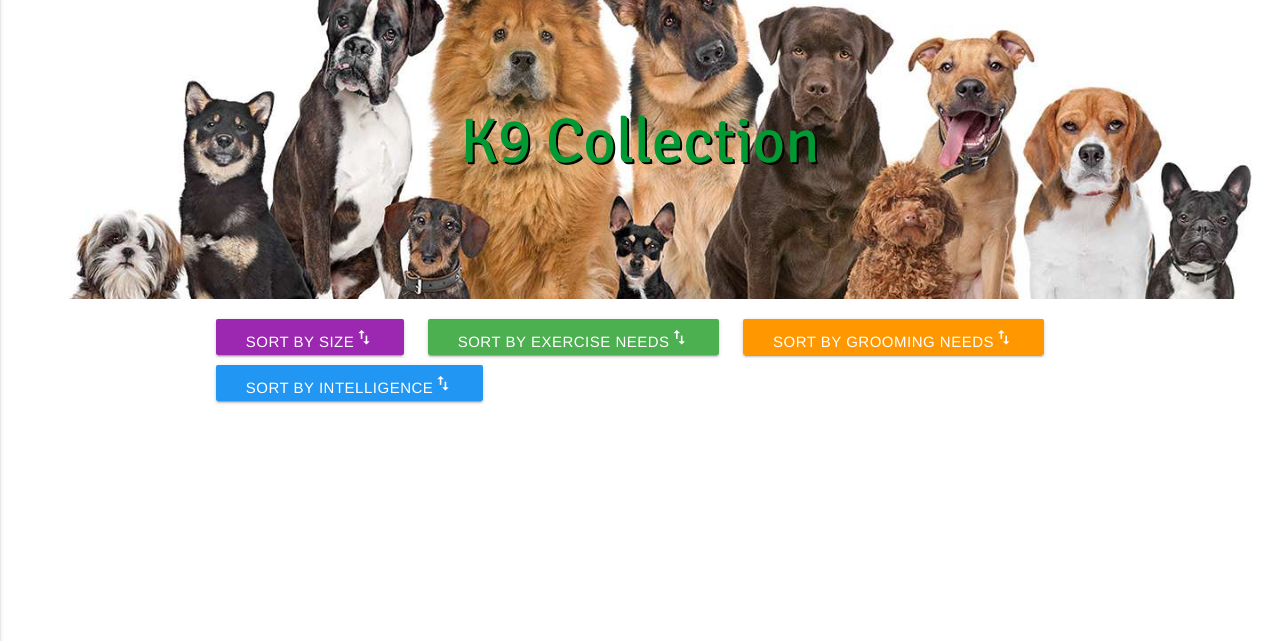
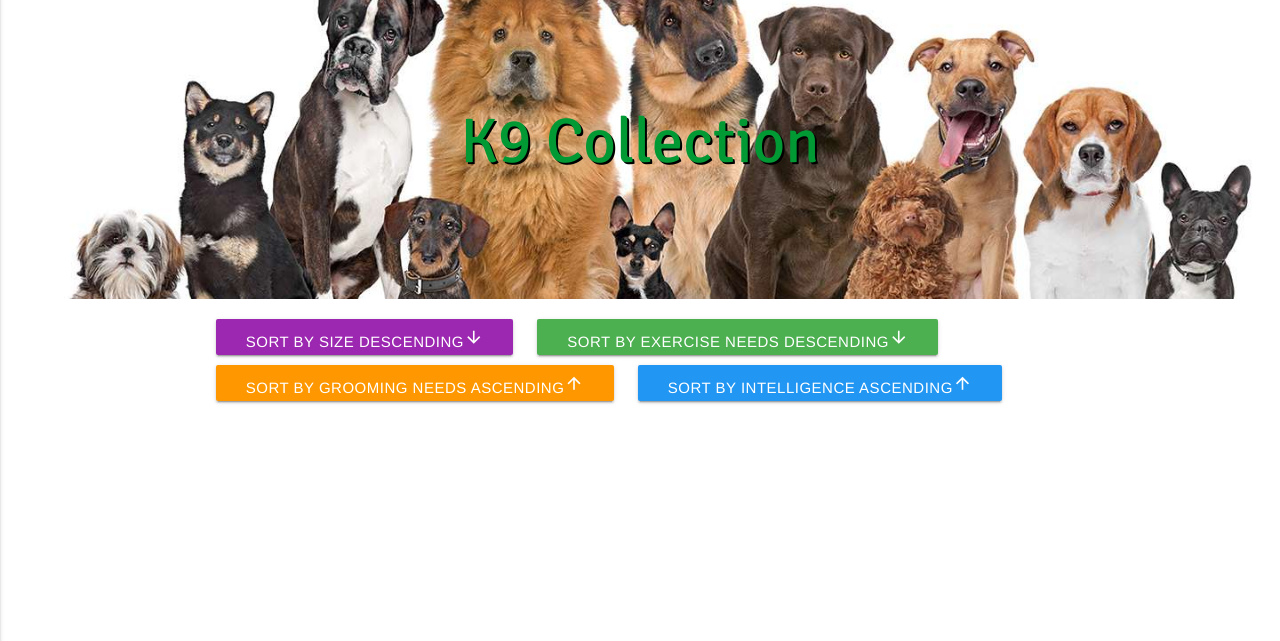
Before and after one commit to skies09/dog-database-ds, a Flask app: page /sort_by_size/1/ in a window 1280 px wide. Shown: the part 65-706 px from the top of the page. Run offline with Flask 2, Linux system fonts and the light colour scheme; data that the repository does not hold is empty; some libraries are stand-ins or nearby versions.

Commit message:
adding more information to sort by buttons

```diff
--- a/app.py
+++ b/app.py
@@ -2,6 +2,7 @@ import os
 from flask import Flask, render_template, redirect, request, url_for
 from flask_pymongo import PyMongo
 from bson.objectid import ObjectId
+
 
 app = Flask(__name__)
 app.config["MONGO_DBNAME"] = 'dog_database'
@@ -154,10 +155,12 @@ def sort_by_intelligence(reverse):
     print(reverse, type(reverse))
     if reverse.lower() == "true":
         reverse = True
+
         breed=mongo.db.breed.find().sort("intelligence", -1)
     else:
         breed=mongo.db.breed.find().sort("intelligence", 1)
         reverse = False
+
     return render_template('all_group.html', breed=breed, reverse = str(not reverse).lower())
 
 
--- a/static/css/style.css
+++ b/static/css/style.css
@@ -1,10 +1,9 @@
 /*google fonts*/
-/*font-family: 'Cabin', sans-serif;
+/*
 font-family: 'Signika', sans-serif;
-font-family: 'Comfortaa', cursive;
-font-family: 'Cairo', sans-serif;*/
+font-family: 'Comfortaa', cursive;*/
 
-@import url('https://fonts.googleapis.com/css?family=Cabin|Cairo|Comfortaa|Signika');
+@import url('https://fonts.googleapis.com/css?family=Comfortaa|Signika');
 
 h1 {
     font-family: 'Signika', sans-serif;
@@ -104,7 +103,7 @@ footer {
     background-color: #009933;
     color: white;
     font-family: 'Comfortaa', cursive;
-    font-size: 18px;
+    font-size: 16px;
     border: 1px solid black;
 
 }
--- a/templates/all_group.html
+++ b/templates/all_group.html
@@ -2,10 +2,31 @@
 
 <div class='row'>
   <form method="GET" , "POST">
-    <a href="{{url_for('sort_by_size', reverse=reverse)}}" class="waves-effect waves-light btn btn_small purple">Sort by Size<i class="material-icons">import_export</i></a>
-    <a href="{{url_for('sort_by_exercise_needs', reverse=reverse)}}" class="waves-effect waves-light btn btn_small green">Sort by Exercise Needs<i class="material-icons">import_export</i></a>
-    <a href="{{url_for('sort_by_grooming_needs', reverse=reverse)}}" class="waves-effect waves-light btn btn_small orange">Sort by Grooming Needs<i class="material-icons">import_export</i></a>
-    <a href="{{url_for('sort_by_intelligence', reverse=reverse)}}" class="waves-effect waves-light btn btn_small blue">Sort by Intelligence<i class="material-icons">import_export</i></a>
+
+{% if reverse=="true" %}
+    <a href="{{url_for('sort_by_size', reverse=reverse)}}" class="waves-effect waves-light btn btn_small purple" value="true">Sort by Size Descending<i class="material-icons">arrow_downward</i></a>
+{% else %}
+    <a href="{{url_for('sort_by_size', reverse=reverse)}}" class="waves-effect waves-light btn btn_small purple" value="false">Sort by Size Ascending<i class="material-icons">arrow_upward</i></a>
+{% endif %}
+
+{% if reverse=="true" %}
+    <a href="{{url_for('sort_by_exercise_needs', reverse=reverse)}}" class="waves-effect waves-light btn btn_small green" value="true">Sort by Exercise Needs Descending<i class="material-icons">arrow_downward</i></a>
+{% else %}
+    <a href="{{url_for('sort_by_exercise_needs', reverse=reverse)}}" class="waves-effect waves-light btn btn_small green" value="false">Sort by Exercise Needs Ascending<i class="material-icons">arrow_upward</i></a>
+{% endif %}
+
+{% if reverse=="true" %}
+    <a href="{{url_for('sort_by_grooming_needs', reverse=reverse)}}" class="waves-effect waves-light btn btn_small orange" value="true">Sort by Grooming Needs Ascending<i class="material-icons">arrow_upward</i></a>
+{% else %}
+    <a href="{{url_for('sort_by_grooming_needs', reverse=reverse)}}" class="waves-effect waves-light btn btn_small orange" value="false">Sort by Grooming Needs Descending<i class="material-icons">arrow_downward</i></a>
+{% endif %}
+
+{% if reverse=="true" %}
+    <a href="{{url_for('sort_by_intelligence', reverse=reverse)}}" class="waves-effect waves-light btn btn_small blue" value="true">Sort by Intelligence Ascending<i class="material-icons">arrow_upward</i></a>
+{% else %}
+    <a href="{{url_for('sort_by_intelligence', reverse=reverse)}}" class="waves-effect waves-light btn btn_small blue" value="false">Sort by Intelligence Descending<i class="material-icons">arrow_downward</i></a>
+{% endif %}
+
   </form>
 </div>
 
```
